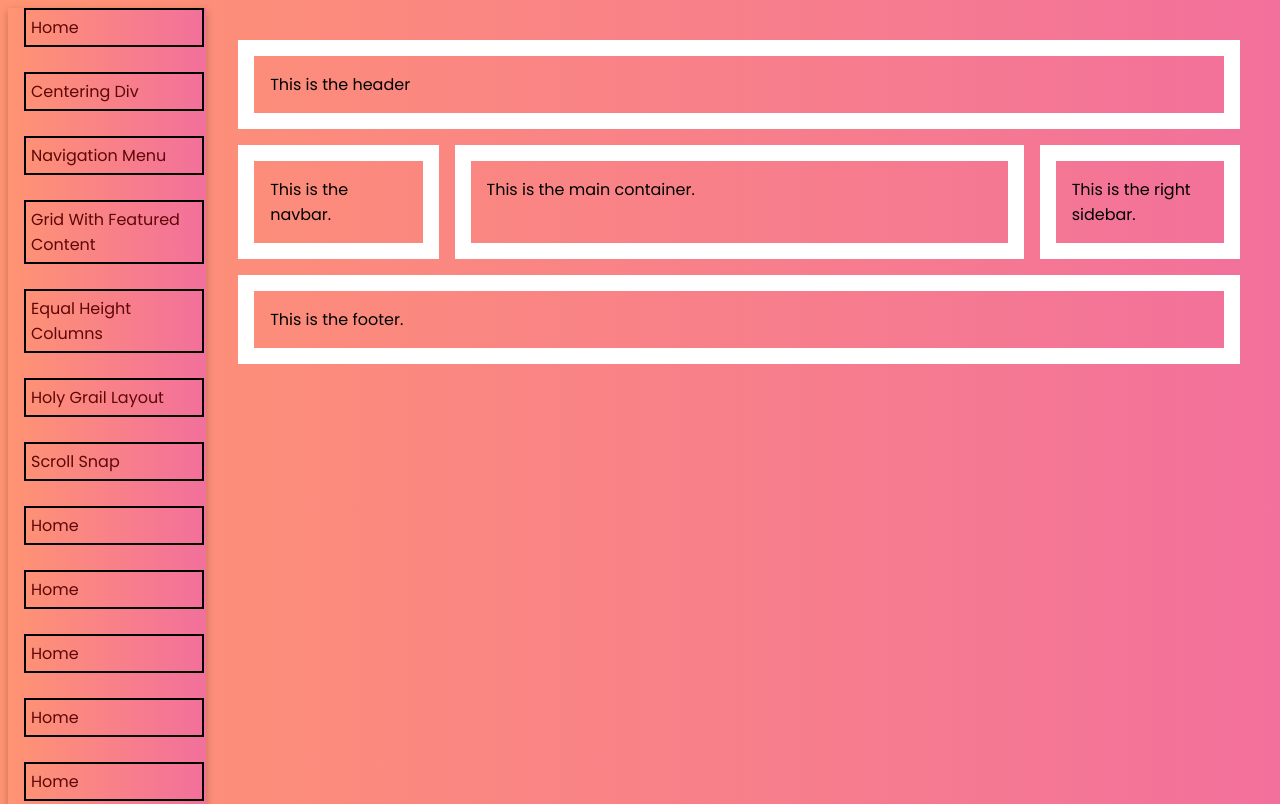
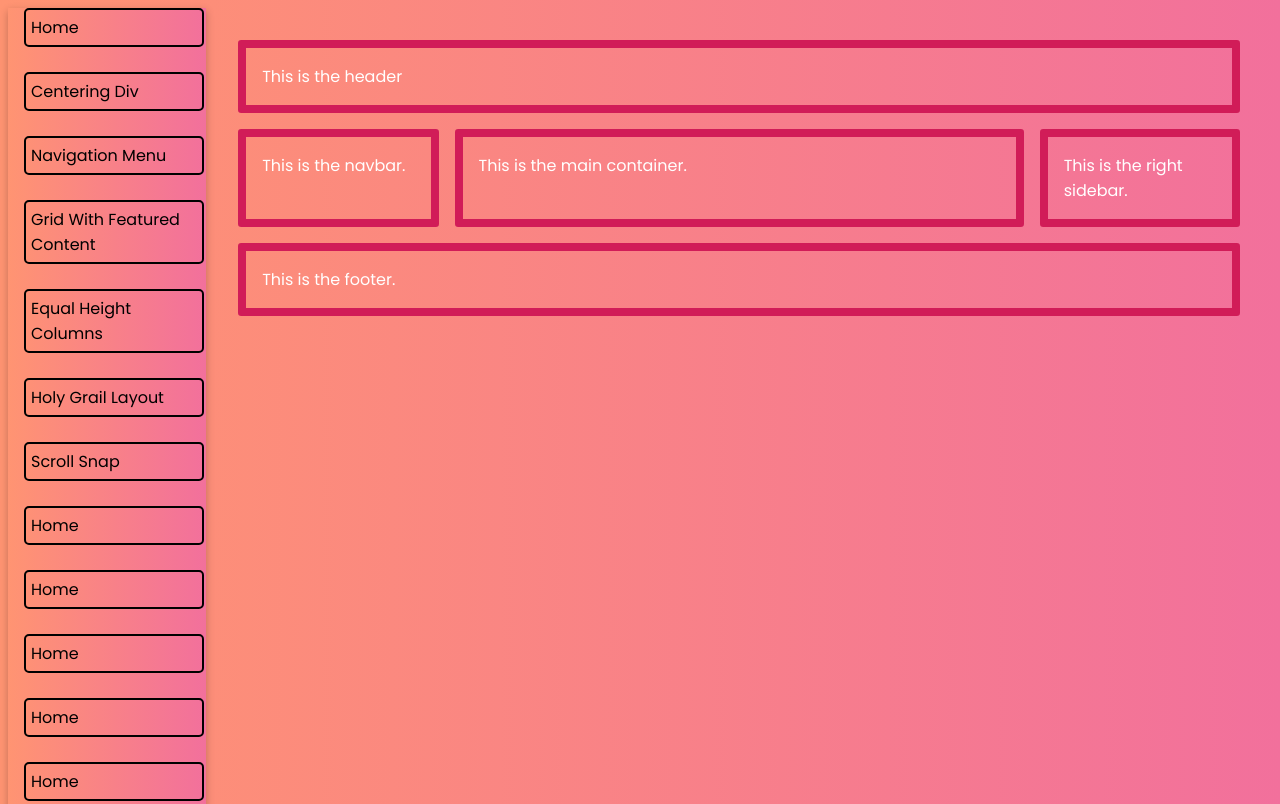
Before and after one commit to kishu-88/css-knife-sharpening, a plain HTML site: page tasks/holyGrailLayout.html in a window 1280 px wide. Shown: the top 804 px of the page. Drawn offline with Linux system fonts and the light colour scheme.

Commit message:
minor changes in styling

```diff
--- a/css/holyGrailLayout.css
+++ b/css/holyGrailLayout.css
@@ -3,37 +3,42 @@
         grid-template-columns: minmax(15ch,20%) 1fr minmax(15ch,20%);
         grid-template-rows: auto 1fr auto;
         gap:1rem;
+        color: white;
 }
 
 .holyGrailLayout .header{
     grid-column: 1/-1;
     padding: 1rem;
-    border:1rem solid white;
+    border:0.5rem solid  #d11c58;
+    border-radius: 0.2rem;
 }
 
 .holyGrailLayout .navbar{
     grid-column: span 1;
     padding: 1rem;
-    border:1rem solid white;
-    /* height:50vh; */
+    border:0.5rem solid  #d11c58;
+    border-radius: 0.2rem;
 }
 
 .holyGrailLayout .mainContainer{
     /* grid-column: 1/-1; */
     padding: 1rem;
-    border:1rem solid white;
+    border:0.5rem solid  #d11c58;
+    border-radius: 0.2rem;
 }
 
 .holyGrailLayout .rightSidebar{
     /* grid-column: 1/-1; */
     padding: 1rem;
-    border:1rem solid white;
+    border:0.5rem solid  #d11c58;
+    border-radius: 0.2rem;
 }
 
 .holyGrailLayout .footer{
     grid-column: 1/-1;
     padding: 1rem;
-    border:1rem solid white;
+    border:0.5rem solid  #d11c58;
+    border-radius: 0.2rem;
 }
 
 @media screen and (max-width:100ch){
--- a/css/sidebar.css
+++ b/css/sidebar.css
@@ -41,7 +41,14 @@ body{
     width: 100%;
     padding:5px;
     text-decoration: none;
-    color: rgb(94, 7, 7);
+    color: black;
+    border-radius: 5px;
+}
+
+.sidebar .actions .action:hover{
+    color: black;
+    border-radius: 5px;
+    background-color: aliceblue;
 }
 
 .content-wrapper{
```
Also changed, not shown: index.html (+5 -5 lines).
